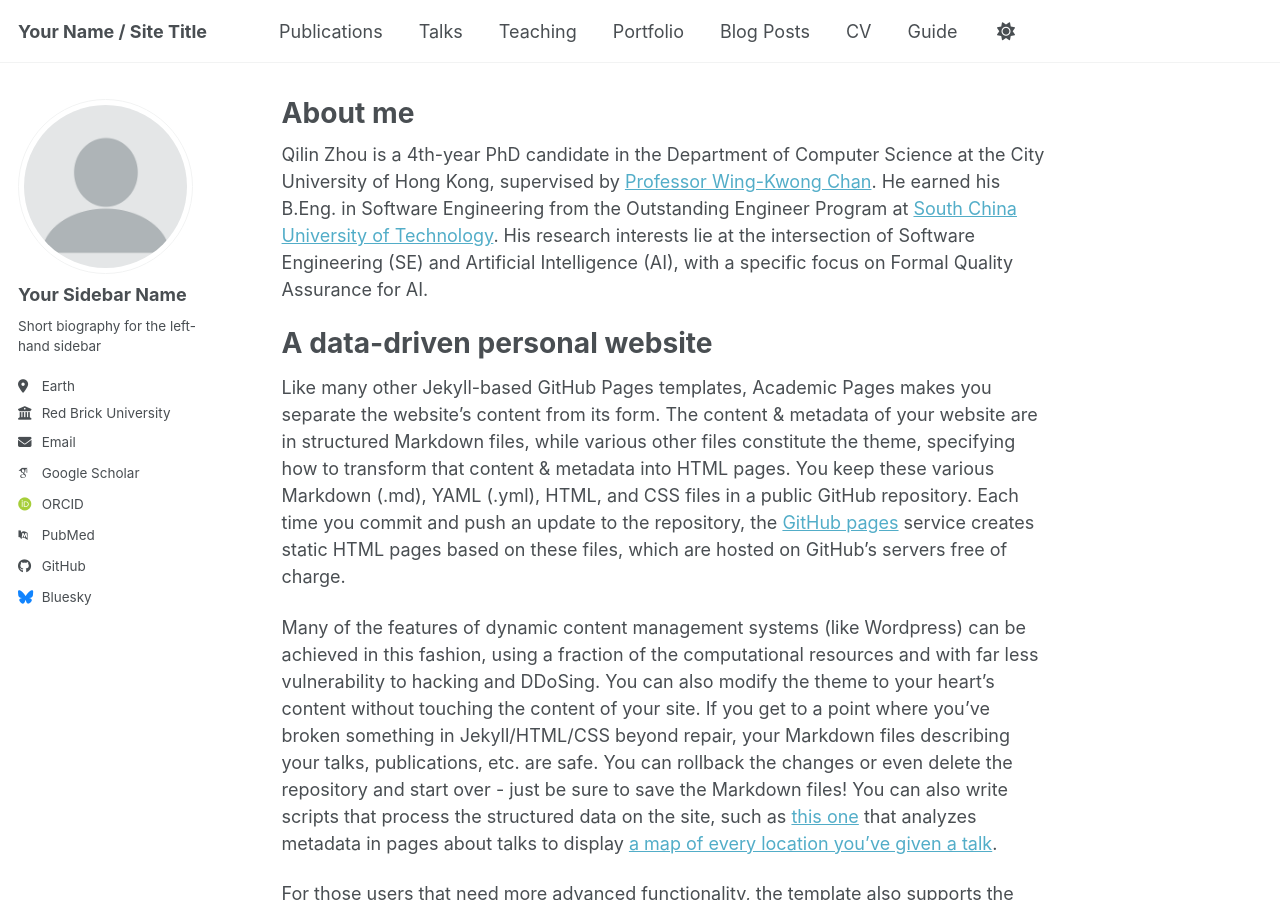
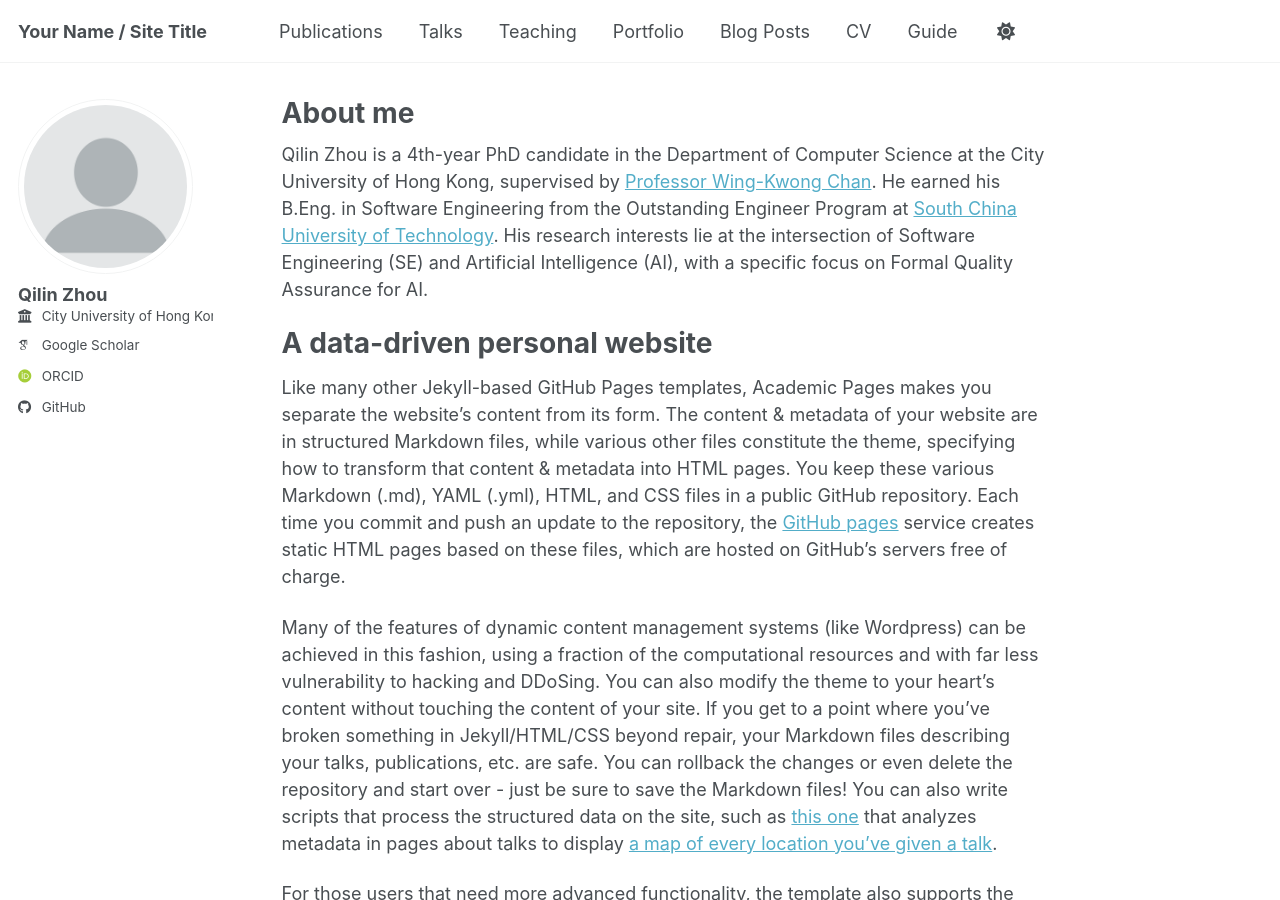
Before and after one commit to qilin-zhou/qilin-zhou.github.io, a Jekyll site: the page built from _pages/about.md, in a window 1280 px wide and 900 px high. Built offline with Jekyll 4.4.1, drawn with Linux system fonts in a browser that asks for light colours; some web fonts are replaced; a script bundle is joined from its source files by our own code; library files that are not in the unit come from our copies.

Commit message:
Update _config.yml

```diff
--- a/_config.yml
+++ b/_config.yml
@@ -24,24 +24,24 @@ repository               : "academicpages/academicpages.github.io"
 author:
   # Biographic information
   avatar           : "profile.png"
-  name             : "Your Sidebar Name"
+  name             : "Qilin Zhou"
   pronouns         : # example: "she/her"
-  bio              : "Short biography for the left-hand sidebar"
-  location         : "Earth"
-  employer         : "Red Brick University"
+  bio              : # "Short biography for the left-hand sidebar"
+  location         : # "Earth"
+  employer         : "City University of Hong Kong"
   uri              : # URL
-  email            : "none@example.org"
+  email            : # "qilin.zhou at my.cityu.edu.hk"
 
   # Academic websites
   academia         : # URL
   arxiv            : # URL - Update with the correct link to your profile
-  googlescholar    : "https://scholar.google.com/citations?user=PS_CX0AAAAAJ"
+  googlescholar    : "https://scholar.google.com/citations?user=FDm6_6IAAAAJ&hl=zh-TW"
   inspire-hep      : # URL
   impactstory      : # URL
-  orcid            : "https://orcid.org/yourorcidurl"
+  orcid            : "https://orcid.org/0000-0003-2289-9849"
   semantic         : # URL
   ssrn             : # URL
-  pubmed           : "https://www.ncbi.nlm.nih.gov/pubmed/?term=john+snow"
+  pubmed           : # "https://www.ncbi.nlm.nih.gov/pubmed/?term=john+snow"
   researchgate     : # URL
   scopus           : # URL
   zotero           : # URL
@@ -57,7 +57,7 @@ author:
 
   # Social media
   artstation       : # Username
-  bluesky          : "bsky.app" # Replace this with you Bluesky username
+  bluesky          : # "bsky.app" # Replace this with you Bluesky username
   facebook         : # Username
   flickr           : # Username
   foursquare       : # Username
```
